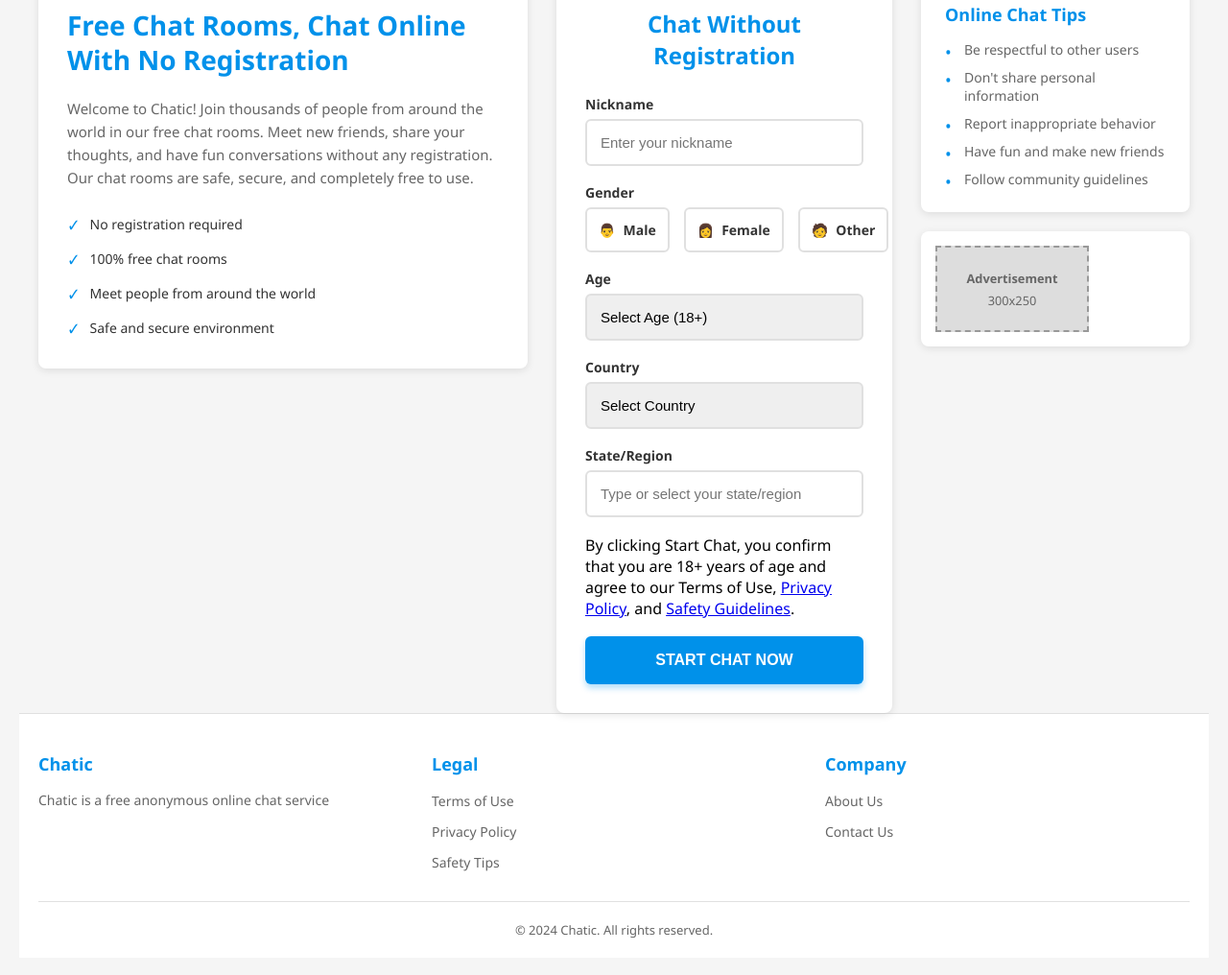
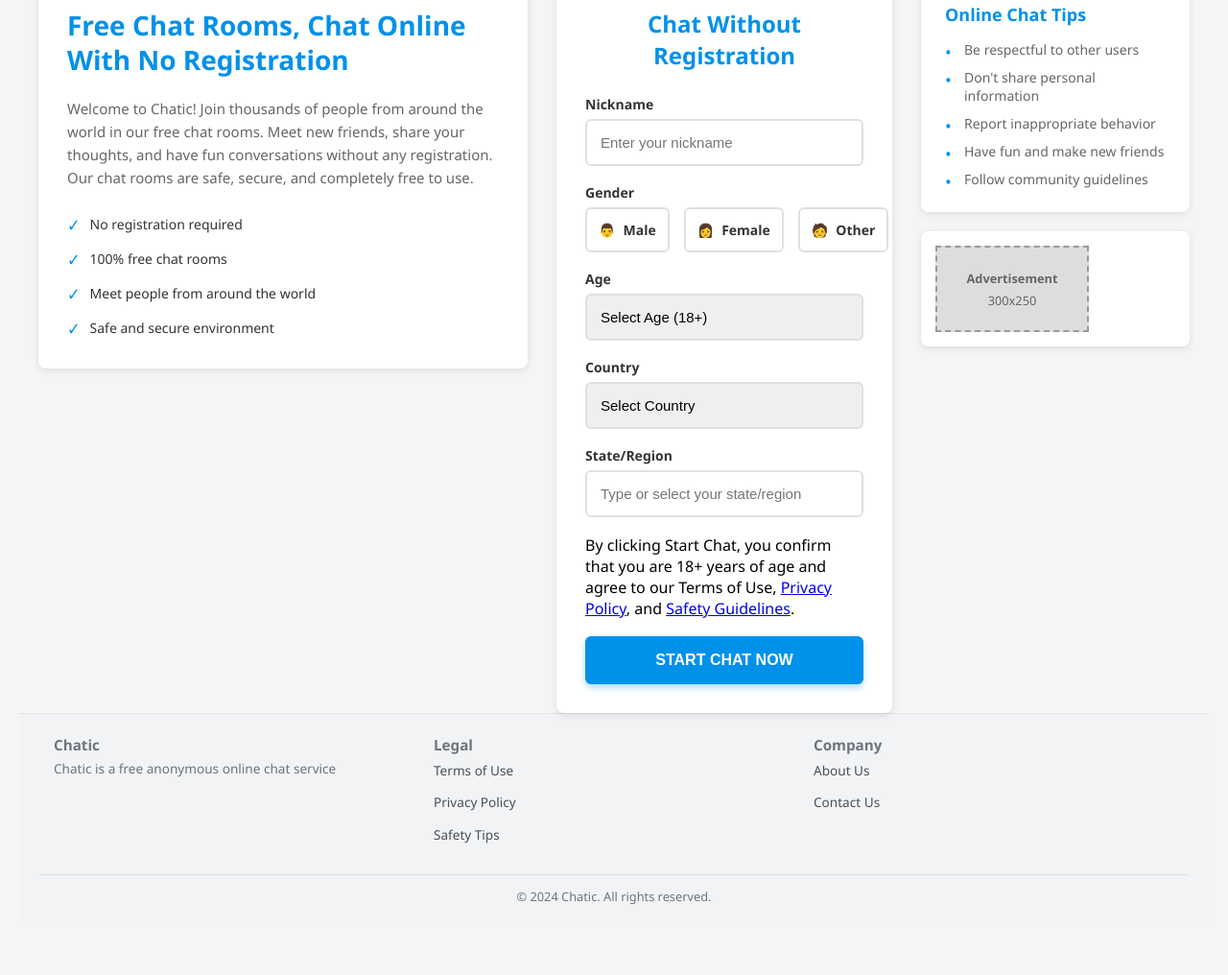
Before and after one commit to fanu1931/Chativ, a website: page public/index.html in a window 1280 px wide. Shown: the part 120-1136 px from the top of the page at 96% size. After the commit the page ends 1115 px from the top, so only its background shows below. Drawn offline with nearby package versions, Linux system fonts and the light colour scheme.

Commit message:
Updated footer height to compact grey style

```diff
--- a/public/index.html
+++ b/public/index.html
@@ -168,30 +168,30 @@
         </div>
 
         <!-- Footer -->
-        <footer class="site-footer">
-            <div class="footer-content">
-                <div class="footer-section">
-                    <h4>Chatic</h4>
-                    <p>Chatic is a free anonymous online chat service</p>
+        <footer class="site-footer" style="background-color: #f1f3f5; padding: 1.4rem 0; color: #6c757d;">
+            <div class="footer-content" style="padding: 0 1rem;">
+                <div class="footer-section" style="margin-bottom: 0.5rem;">
+                    <h4 style="color: #6c757d; margin-bottom: 0.3rem; font-size: 0.95rem;">Chatic</h4>
+                    <p style="color: #6c757d; font-size: 0.85rem; margin: 0;">Chatic is a free anonymous online chat service</p>
                 </div>
-                <div class="footer-section">
-                    <h4>Legal</h4>
-                    <ul class="footer-links">
-                        <li><a href="#" data-modal="terms">Terms of Use</a></li>
-                        <li><a href="#" data-modal="privacy">Privacy Policy</a></li>
-                        <li><a href="#" data-modal="safety">Safety Tips</a></li>
+                <div class="footer-section" style="margin-bottom: 0.5rem;">
+                    <h4 style="color: #6c757d; margin-bottom: 0.3rem; font-size: 0.95rem;">Legal</h4>
+                    <ul class="footer-links" style="list-style: none; padding: 0; margin: 0;">
+                        <li style="margin-bottom: 0.2rem;"><a href="#" data-modal="terms" style="color: #495057; text-decoration: none; font-size: 0.85rem;">Terms of Use</a></li>
+                        <li style="margin-bottom: 0.2rem;"><a href="#" data-modal="privacy" style="color: #495057; text-decoration: none; font-size: 0.85rem;">Privacy Policy</a></li>
+                        <li style="margin-bottom: 0.2rem;"><a href="#" data-modal="safety" style="color: #495057; text-decoration: none; font-size: 0.85rem;">Safety Tips</a></li>
                     </ul>
                 </div>
-                <div class="footer-section">
-                    <h4>Company</h4>
-                    <ul class="footer-links">
-                        <li><a href="#" data-modal="about">About Us</a></li>
-                        <li><a href="#" data-modal="contact">Contact Us</a></li>
+                <div class="footer-section" style="margin-bottom: 0.5rem;">
+                    <h4 style="color: #6c757d; margin-bottom: 0.3rem; font-size: 0.95rem;">Company</h4>
+                    <ul class="footer-links" style="list-style: none; padding: 0; margin: 0;">
+                        <li style="margin-bottom: 0.2rem;"><a href="#" data-modal="about" style="color: #495057; text-decoration: none; font-size: 0.85rem;">About Us</a></li>
+                        <li style="margin-bottom: 0.2rem;"><a href="#" data-modal="contact" style="color: #495057; text-decoration: none; font-size: 0.85rem;">Contact Us</a></li>
                     </ul>
                 </div>
             </div>
-            <div class="footer-bottom">
-                <p>&copy; 2024 Chatic. All rights reserved.</p>
+            <div class="footer-bottom" style="padding: 0.8rem 0 0 0; border-top: 1px solid #dee2e6; margin-top: 0.5rem;">
+                <p style="color: #6c757d; font-size: 0.8rem; margin: 0;">&copy; 2024 Chatic. All rights reserved.</p>
             </div>
         </footer>
     </div>
@@ -348,30 +348,30 @@
         </nav>
 
         <!-- Footer -->
-        <footer class="site-footer">
-            <div class="footer-content">
-                <div class="footer-section">
-                    <h4>Chatic</h4>
-                    <p>Chatic is a free anonymous online chat service</p>
+        <footer class="site-footer" style="background-color: #f1f3f5; padding: 1.4rem 0; color: #6c757d;">
+            <div class="footer-content" style="padding: 0 1rem;">
+                <div class="footer-section" style="margin-bottom: 0.5rem;">
+                    <h4 style="color: #6c757d; margin-bottom: 0.3rem; font-size: 0.95rem;">Chatic</h4>
+                    <p style="color: #6c757d; font-size: 0.85rem; margin: 0;">Chatic is a free anonymous online chat service</p>
                 </div>
-                <div class="footer-section">
-                    <h4>Legal</h4>
-                    <ul class="footer-links">
-                        <li><a href="#" data-modal="terms">Terms of Use</a></li>
-                        <li><a href="#" data-modal="privacy">Privacy Policy</a></li>
-                        <li><a href="#" data-modal="safety">Safety Tips</a></li>
+                <div class="footer-section" style="margin-bottom: 0.5rem;">
+                    <h4 style="color: #6c757d; margin-bottom: 0.3rem; font-size: 0.95rem;">Legal</h4>
+                    <ul class="footer-links" style="list-style: none; padding: 0; margin: 0;">
+                        <li style="margin-bottom: 0.2rem;"><a href="#" data-modal="terms" style="color: #495057; text-decoration: none; font-size: 0.85rem;">Terms of Use</a></li>
+                        <li style="margin-bottom: 0.2rem;"><a href="#" data-modal="privacy" style="color: #495057; text-decoration: none; font-size: 0.85rem;">Privacy Policy</a></li>
+                        <li style="margin-bottom: 0.2rem;"><a href="#" data-modal="safety" style="color: #495057; text-decoration: none; font-size: 0.85rem;">Safety Tips</a></li>
                     </ul>
                 </div>
-                <div class="footer-section">
-                    <h4>Company</h4>
-                    <ul class="footer-links">
-                        <li><a href="#" data-modal="about">About Us</a></li>
-                        <li><a href="#" data-modal="contact">Contact Us</a></li>
+                <div class="footer-section" style="margin-bottom: 0.5rem;">
+                    <h4 style="color: #6c757d; margin-bottom: 0.3rem; font-size: 0.95rem;">Company</h4>
+                    <ul class="footer-links" style="list-style: none; padding: 0; margin: 0;">
+                        <li style="margin-bottom: 0.2rem;"><a href="#" data-modal="about" style="color: #495057; text-decoration: none; font-size: 0.85rem;">About Us</a></li>
+                        <li style="margin-bottom: 0.2rem;"><a href="#" data-modal="contact" style="color: #495057; text-decoration: none; font-size: 0.85rem;">Contact Us</a></li>
                     </ul>
                 </div>
             </div>
-            <div class="footer-bottom">
-                <p>&copy; 2024 Chatic. All rights reserved.</p>
+            <div class="footer-bottom" style="padding: 0.8rem 0 0 0; border-top: 1px solid #dee2e6; margin-top: 0.5rem;">
+                <p style="color: #6c757d; font-size: 0.8rem; margin: 0;">&copy; 2024 Chatic. All rights reserved.</p>
             </div>
         </footer>
     </div>
--- a/public/style.css
+++ b/public/style.css
@@ -1752,10 +1752,10 @@ body {
 
 /* Footer Styles */
 .site-footer {
-    background: var(--white);
-    border-top: 1px solid var(--gray-medium);
+    background: #f1f3f5;
+    border-top: 1px solid #dee2e6;
     margin-top: auto;
-    padding: 40px 20px 20px;
+    padding: 1.4rem 20px 1rem;
 }
 
 .footer-content {
@@ -1763,52 +1763,53 @@ body {
     margin: 0 auto;
     display: grid;
     grid-template-columns: repeat(auto-fit, minmax(250px, 1fr));
-    gap: 30px;
-    margin-bottom: 30px;
+    gap: 20px;
+    margin-bottom: 20px;
 }
 
 .footer-section h4 {
-    color: var(--primary-blue);
-    font-size: 18px;
-    margin-bottom: 15px;
+    color: #6c757d;
+    font-size: 0.95rem;
+    margin-bottom: 0.5rem;
     font-weight: 600;
 }
 
 .footer-section p {
-    color: var(--text-light);
-    font-size: 14px;
-    line-height: 1.6;
+    color: #6c757d;
+    font-size: 0.85rem;
+    line-height: 1.5;
 }
 
 .footer-links {
     list-style: none;
     display: flex;
     flex-direction: column;
-    gap: 10px;
+    gap: 8px;
 }
 
 .footer-links li a {
-    color: var(--text-light);
+    color: #495057;
     text-decoration: none;
-    font-size: 14px;
-    transition: color 0.3s;
+    font-size: 0.85rem;
+    transition: color 0.3s, text-decoration 0.3s;
 }
 
 .footer-links li a:hover {
-    color: var(--primary-blue);
+    color: #343a40;
+    text-decoration: underline;
 }
 
 .footer-bottom {
     max-width: 1200px;
     margin: 0 auto;
-    padding-top: 20px;
-    border-top: 1px solid var(--gray-medium);
+    padding-top: 15px;
+    border-top: 1px solid #dee2e6;
     text-align: center;
 }
 
 .footer-bottom p {
-    color: var(--text-light);
-    font-size: 13px;
+    color: #6c757d;
+    font-size: 0.8rem;
 }
 
 /* Terms Link Styling */
```
